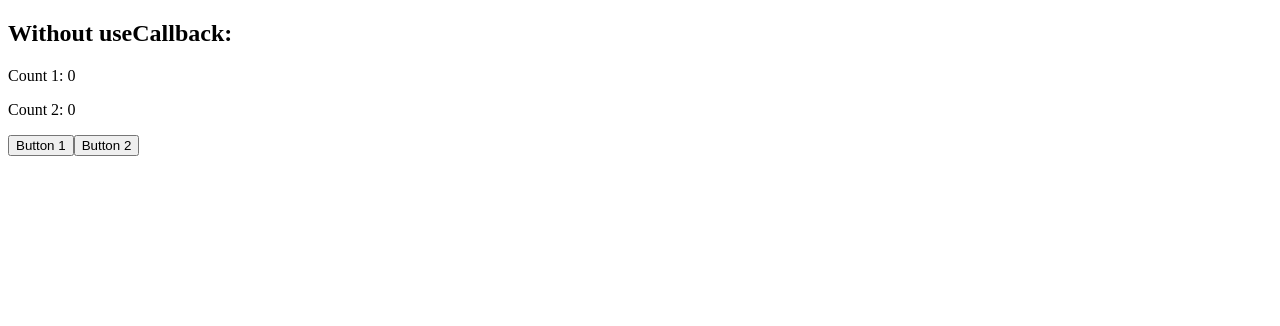
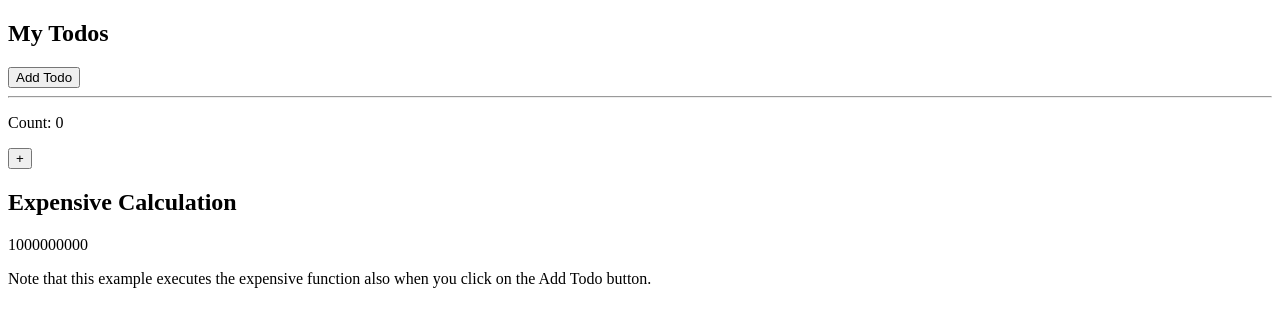
Before and after one commit to thanhpham091790/reactjs, a React (Vite) app in the folder 01-react-tutorial/my-react-app/: page / in a window 1280 px wide. Shown: the top 326 px of the page. Built offline with nearby package versions, Linux system fonts and the light colour scheme.

Commit message:
The expensiveCalculation function should only run when count state change. In this case, it runs on every render.

```diff
--- a/01-react-tutorial/my-react-app/src/App.jsx
+++ b/01-react-tutorial/my-react-app/src/App.jsx
@@ -1,27 +1,44 @@
-import { useState, useCallback } from 'react';
-import Button from './Button';
+import { useState } from 'react';
+
 
 function App() {
-  const [count1, setCount1] = useState(0);
-  const [count2, setCount2] = useState(0);
+  const [count, setCount] = useState(0);
+  const [todos, setTodos] = useState([]);
 
-  const clickHandler1 = useCallback(() => {
-    setCount1(count1 + 1);
-  }, [count1]);
+  const clickHandler = () => {
+    setCount(count + 1);
+  }
 
-  const clickHandler2 = useCallback(() => {
-    setCount2(count2 + 1);
-  }, [count2]);
-  console.log('App rendered!');
+  const addTodoHandler = () => {
+    setTodos((prevTodos) => [...prevTodos, 'New Todo']);
+  }
+
+  const expensiveCalculation = (number) => {
+    console.log('Calculating...');
+    for (let i = 0; i < 1000000000; i++) {
+      number += 1;
+    }
+    return number;
+  }
 
   return (
-    <>
-      <h2>Without useCallback:</h2>
-      <p>Count 1: {count1}</p>
-      <p>Count 2: {count2}</p>
-      <Button onClick={clickHandler1} text='Button 1' />
-      <Button onClick={clickHandler2} text='Button 2' />
-    </>
+    <div>
+      <div>
+        <h2>My Todos</h2>
+        {todos.map((todo, index) => {
+          return <p key={index}>{todo}</p>
+        })}
+        <button type='button' onClick={addTodoHandler}>Add Todo</button>
+      </div>
+      <hr />
+      <div>
+        <p>Count: {count}</p>
+        <button type='button' onClick={clickHandler}>+</button>
+        <h2>Expensive Calculation</h2>
+        <p>{expensiveCalculation(count)}</p>
+        <p>Note that this example executes the expensive function also when you click on the Add Todo button.</p>
+      </div>
+    </div>
   );
 }
 
```
